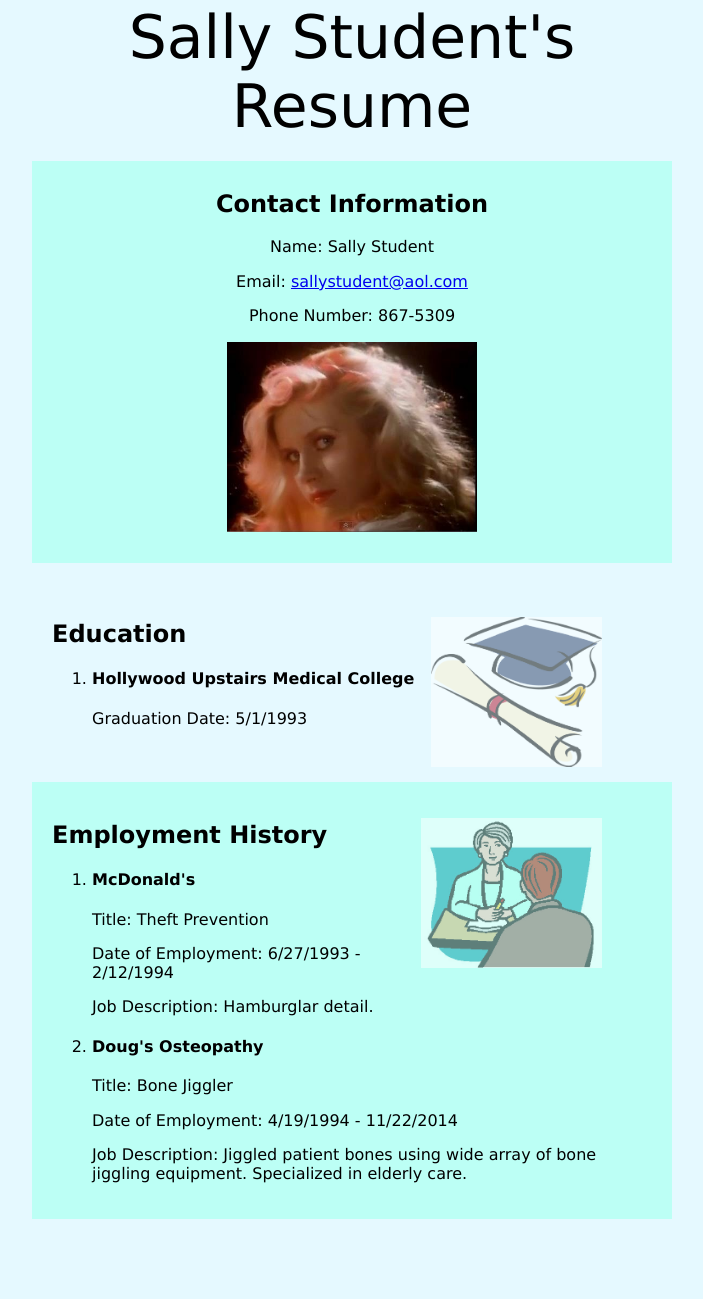
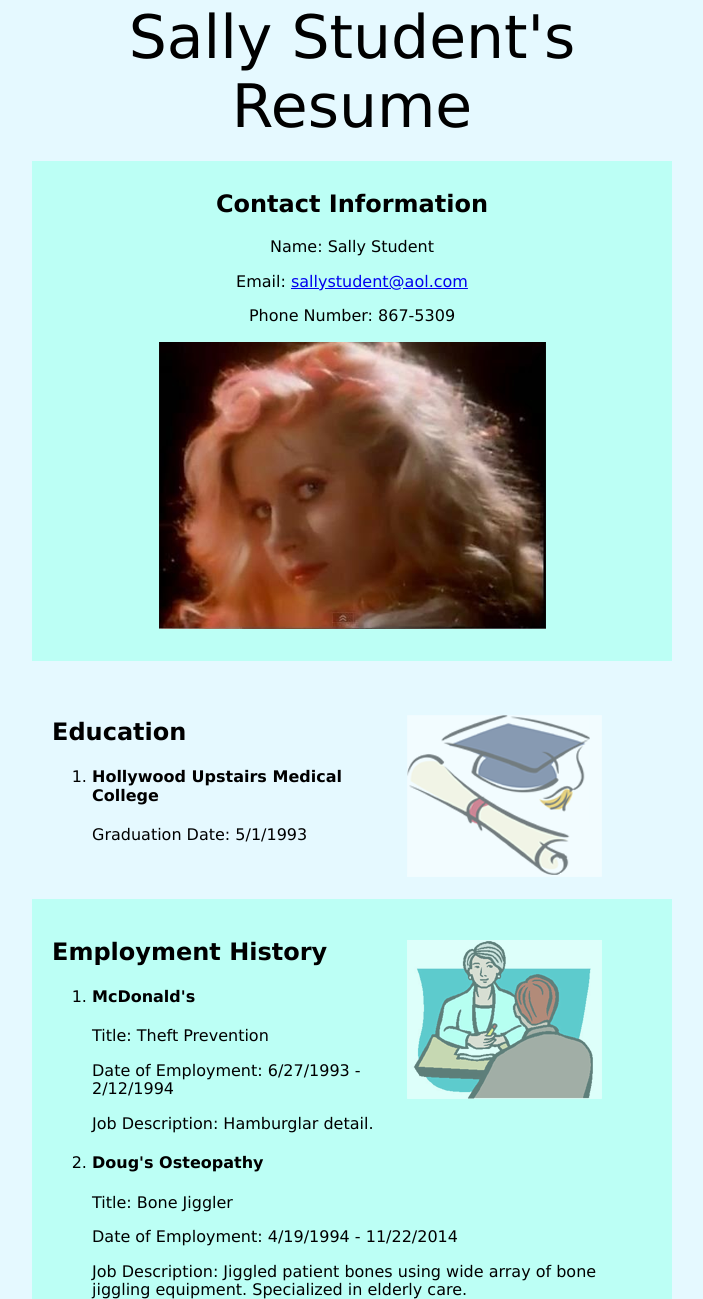
Before and after one commit to Spaisekraft/sally-resume-challenge, a plain HTML site: page index.html in a window 1280 px wide. Shown: the part 17-1316 px from the top of the page, without its empty margins (288-991 px from the left). Before the commit the page ends 1256 px from the top, so only its background shows below. Drawn offline with Linux system fonts and the light colour scheme.

Commit message:
Turned all images into single sprite

```diff
--- a/index.html
+++ b/index.html
@@ -15,11 +15,11 @@
 			<p>Name: Sally Student</p>
 			<p>Email: <a href="mailto:sallystudent@aol.com">sallystudent@aol.com</a></p>
 			<p>Phone Number: 867-5309</p>
-			<p><img class="glamourShot" alt="Sally's Regret" src="images/Sally.jpg"/></p>
+			<p class="glamourShot" alt="Sally's Regret"></p>
 		</section>
 		<br>
 		<section class="education">
-			<p><img src="images/diploma.gif" alt="Diploma Clipart" class="sectionArt"></p>
+			<p alt="Diploma Clipart" class="diplomaImage"></p>
 			<p><h2>Education</h2></p>
 			<ol>
 				<li><h4>Hollywood Upstairs Medical College</h4></li>
@@ -29,7 +29,7 @@
 		</section>
 		<br>
 		<section class="employmentHistory">
-		<p><img src="images/job.jpeg" alt="Job Clipart" class="sectionArt"></p>
+		<p alt="Job Clipart" class="jobImage"></p>
 		<p><h2>Employment History</h2></p>
 		<p>
 			<ol>
--- a/main.css
+++ b/main.css
@@ -18,6 +18,7 @@ main{
 	text-align: center;
 	background-color: rgb(188, 255, 245);
 	padding:10px 0px 10px 0px;
+	height: 480px;
 }
 .glamourShot{
 	width: 250px;
@@ -31,10 +32,35 @@ main{
 	padding:20px;
 	text-align: left;
 }
-.sectionArt{
-	height:150px;
+
+.jobImage, .diplomaImage, .glamourShot {
 	float: right;
 	opacity:0.5;
 	filter: alpha(opacity=50);
 	margin-right: 50px;
+	background-image: url('images/sallySprite.png');
+	background-repeat: no-repeat;
 }
+
+.jobImage {
+	width: 195px;
+	height: 164px;
+	background-position: 0px 5px;
+}
+
+.diplomaImage {
+    width: 195px;
+    height: 162px;
+    background-position: 0px -159px;
+}
+
+.glamourShot {
+    width: 387px;
+    height: 296px;
+    background-position: 0px -330px;
+    opacity: 1;
+    filter: alpha(opacity=100);
+    margin-left: auto;
+    margin-right: auto;
+    float: none;
+}
```
Also changed, not shown: images/sallySprite.png (added), 1 other file.
